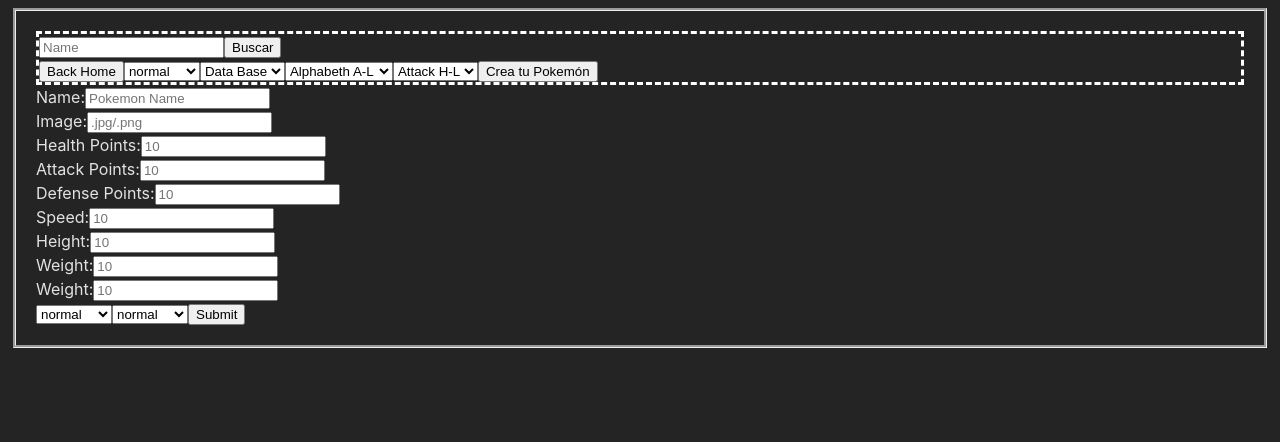
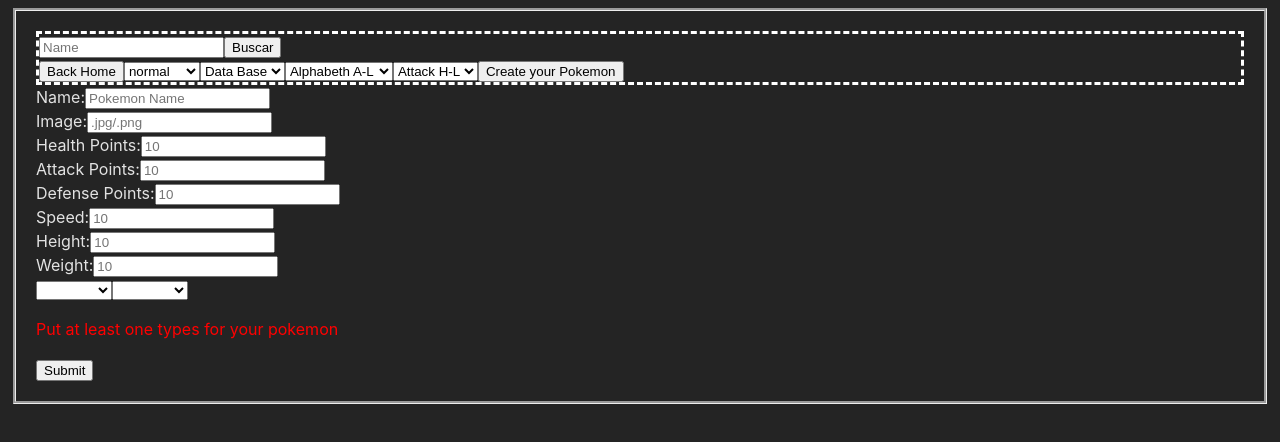
Before and after one commit to JFernandoLopez/PI-Pokemon, a React (Vite) app in the folder PI-Pokemon-main/front/: page /form in a window 1280 px wide. Shown: the top 442 px of the page. Built offline with nearby package versions, Linux system fonts and the light colour scheme.

Commit message:
[ADD] formBeforeBackUpload

```diff
--- a/PI-Pokemon-main/front/src/components/form/Form.jsx
+++ b/PI-Pokemon-main/front/src/components/form/Form.jsx
@@ -1,20 +1,117 @@
+import { useEffect, useState } from "react"
+import Validation from "./Validation"
 import Input from "../input/Input"
-import Select from "../select/Select"
+const types = ["","normal", "fighting", "flying", "poison", "ground", "rock", "bug", "ghost", "steel", "fire", "water", "grass", "electric", "psychic", "ice", "dragon", "dark", "fairy", "unknown", "shadow"]
 
 const Form = () => {
+
+    const [errors, setErrors] = useState({});
+    const [newPokemon, setNewPokemon] = useState({
+        name:"",
+        image: "",
+        hp: "",
+        attack: "",
+        defense: "",
+        speed: "",
+        height: "",
+        weight: "",
+        types: ["",""]
+    });
+    const [touchedFields, setTouchedFields] = useState({
+        name: false,
+        image: false,
+        hp: false,
+        attack: false,
+        defense: false,
+        speed: false,
+        height: false,
+        weight: false,
+      });
+
+
+    const handleChange = (event) => {
+        const property = event.target.name;
+        const value = event.target.value;
+
+        setNewPokemon({...newPokemon, [property]:value })
+        handleFieldTouch(property);
+    }
+
+    const handleTypes = (event) => {
+        const value = event.target.value;
+    const className = event.target.className;
+
+    const updatedTypes = [...newPokemon.types];
+
+    if (className === 'typesForm1') {
+        updatedTypes[0] = value;
+    }
+
+    if (className === 'typesForm2') {
+        updatedTypes[1] = value;
+    }
+
+    setNewPokemon({
+        ...newPokemon,
+        types: updatedTypes
+    });
+
+    handleFieldTouch('types');
+};
+
+    const handleFieldTouch = (property) => {
+        setTouchedFields({
+        ...touchedFields,
+        [property]: true,
+        });
+    };
+
+    useEffect(() => {
+        if(newPokemon.name === '' || newPokemon.image === '' || newPokemon.hp === '' || newPokemon.defense === '' || newPokemon.attack === '' || newPokemon.height === '' || newPokemon.weight === '' || newPokemon.speed === '' || newPokemon.types == ['' , '']){
+            const pokemonValidated = Validation(newPokemon);
+            setErrors(pokemonValidated)
+        }
+
+    }, [newPokemon])
+
+    const submitNewPokemon = (event) => {
+        event.preventDefault()
+    }
+
     return(
-        <form action="" className="form">
-            <Input nameForm='nameForm' name='Name:' type='text' placeholder="Pokemon Name"/>
-            <Input nameForm='imageForm' name='Image:' type='text' placeholder=".jpg/.png"/>
-            <Input nameForm='hpForm' name='Health Points:' type='number' placeholder="10"/>
-            <Input nameForm='attackForm' name='Attack Points:' type='number' placeholder="10"/>
-            <Input nameForm='defenseForm' name='Defense Points:' type='number' placeholder="10"/>
-            <Input nameForm='speedForm' name='Speed:' type='number' placeholder="10"/>
-            <Input nameForm='heightForm' name='Height:' type='number' placeholder="10"/>
-            <Input nameForm='weightForm' name='Weight:' type='number' placeholder="10"/>
-            <Input nameForm='weightForm' name='Weight:' type='number' placeholder="10"/>
-            <Select name='selectFirstType' values={["normal", "fighting", "flying", "poison", "ground", "rock", "bug", "ghost", "steel", "fire", "water", "grass", "electric", "psychic", "ice", "dragon", "dark", "fairy", "unknown", "shadow"]}  placeholder=''/>
-            <Select name='selectSecondType' values={["normal", "fighting", "flying", "poison", "ground", "rock", "bug", "ghost", "steel", "fire", "water", "grass", "electric", "psychic", "ice", "dragon", "dark", "fairy", "unknown", "shadow"]}  placeholder=''/>
+        <form onSubmit={submitNewPokemon} className="form">
+            <Input nameForm='name' name='Name:' type='text' placeholder="Pokemon Name" onChange={handleChange} onBlur={() => handleFieldTouch('name')}/>
+            {touchedFields.name && errors.name && <p style={{color: 'red'}}>{errors.name}</p>}
+
+            <Input nameForm='image' name='Image:' type='text' placeholder=".jpg/.png" onChange={handleChange} onBlur={() => handleFieldTouch('image')}/>
+            {touchedFields.image && errors.image && <p style={{color: 'red'}}>{errors.image}</p>}
+
+            <Input nameForm='hp' name='Health Points:' type='number' placeholder="10" onChange={handleChange} onBlur={() => handleFieldTouch('hp')}/>
+            {touchedFields.hp && errors.hp && <p style={{color: 'red'}}>{errors.hp}</p>}
+
+            <Input nameForm='attack' name='Attack Points:' type='number' placeholder="10" onChange={handleChange} onBlur={() => handleFieldTouch('attack')}/>
+            {touchedFields.attack && errors.attack && <p style={{color: 'red'}}>{errors.attack}</p>}
+
+            <Input nameForm='defense' name='Defense Points:' type='number' placeholder="10" onChange={handleChange} onBlur={() => handleFieldTouch('defense')}/>
+            {touchedFields.defense && errors.defense && <p style={{color: 'red'}}>{errors.defense}</p>}
+
+            <Input nameForm='speed' name='Speed:' type='number' placeholder="10" onChange={handleChange} onBlur={() => handleFieldTouch('speed')}/>
+            {touchedFields.speed && errors.speed && <p style={{color: 'red'}}>{errors.speed}</p>}
+
+            <Input nameForm='height' name='Height:' type='number' placeholder="10" onChange={handleChange} onBlur={() => handleFieldTouch('height')}/>
+            {touchedFields.height && errors.height && <p style={{color: 'red'}}>{errors.height}</p>}
+
+            <Input nameForm='weight' name='Weight:' type='number' placeholder="10" onChange={handleChange} onBlur={() => handleFieldTouch('weight')}/>
+            {touchedFields.weight && errors.weight && <p style={{color: 'red'}}>{errors.weight}</p>}
+
+            <select name='types' onChange={handleTypes} className='typesForm1' onBlur={() => handleFieldTouch('types')}>
+                {types.map((type, index) => <option value={type} key={index}>{type}</option>)}
+            </select>
+            <select name='types' onChange={handleTypes} className='typesForm2' onBlur={() => handleFieldTouch('types')}>
+                {types.map((type, index) => <option value={type} key={index}>{type}</option>)}
+            </select>
+            {errors.types && <p style={{color: 'red'}}>{errors.types}</p>}
+
             <input type="submit" name="ingresar"></input>
         </form>
     )
--- /dev/null
+++ b/PI-Pokemon-main/front/src/components/form/Validation.jsx
@@ -0,0 +1,42 @@
+
+const Validation = (pokemonData) => {
+ const errors = {}
+
+ if(pokemonData.name === ''){ errors.name = 'Invalid name'}
+
+ if(/\s/g.test(pokemonData.name)){ errors.name = "Invalid space in name"}
+
+ if (!pokemonData.image.includes('.jpg') && !pokemonData.image.includes('.png')){ errors.image = "Image must have format .jpg/.png"}
+
+ if(/\s/g.test(pokemonData.image)){ errors.image = "Invalid space in image"}
+
+ if(parseInt(pokemonData.hp) >= 255){ errors.hp = "Healt points must be low 256 points"}
+
+ if(pokemonData.hp === ''){ errors.hp = 'Put some health points to your pokemon'}
+
+ if(parseInt(pokemonData.attack) >= 190){ errors.attack = "Attack points must be low 191 points"}
+
+ if(pokemonData.attack === ''){ errors.attack = 'Put some attack points to your pokemon'}
+
+ if(parseInt(pokemonData.defense) >= 230){ errors.defense = "Defense points must be low 231 points"}
+
+ if(pokemonData.defense === ''){ errors.defense = 'Put some defense points to your pokemon'}
+
+ if(parseInt(pokemonData.speed) >= 138) {errors.speed = "Speed points must be low 138 points"}
+
+ if(pokemonData.speed === '') {errors.speed = 'Put some points to your pokemon'}
+
+ if(parseInt(pokemonData.height) >= 201) {errors.height = "Height points must be low 200 points"}
+
+ if(pokemonData.height === ''){errors.height = 'Put some height points to your pokemon'}
+
+ if(parseInt(pokemonData.weight) >= 9999) {errors.weight = "Weight points must be low 10000 points"}
+
+ if(pokemonData.weight === '') {errors.weight = 'Put some weight points to your pokemon'}
+
+ if(pokemonData.types[0] === "" && pokemonData.types[1] === ""){errors.types = "Put at least one types for your pokemon"}
+
+ return errors
+}
+
+export default Validation;
--- a/PI-Pokemon-main/front/src/components/input/Input.jsx
+++ b/PI-Pokemon-main/front/src/components/input/Input.jsx
@@ -1,9 +1,9 @@
 
-const Input = ({nameForm, name, type, placeholder}) => {
+const Input = ({nameForm, name, type, placeholder, onChange}) => {
     return(
         <div>
         <label htmlFor={nameForm}>{name}</label>
-        <input type={type} name={nameForm} placeholder={placeholder} required/>
+        <input type={type} name={nameForm} placeholder={placeholder} onChange={onChange} required/>
         </div>
     )
 }
--- a/PI-Pokemon-main/front/src/components/nav/Nav.jsx
+++ b/PI-Pokemon-main/front/src/components/nav/Nav.jsx
@@ -43,7 +43,7 @@
 
            <Select name='orderAttack' values={["Attack H-L", "Attack L-H"]} handleChange={handleEvent}/>
 
-           <Link to='/form'><button>Crea tu Pokemón</button></Link>
+           <Link to='/form'><button>Create your Pokemon</button></Link>
         </nav>
     )}
 }
--- a/PI-Pokemon-main/front/src/components/select/Select.jsx
+++ b/PI-Pokemon-main/front/src/components/select/Select.jsx
@@ -1,7 +1,7 @@
 
 const Select = ({ name, values, handleChange }) => {
     return (
-        <select name={name} onChange={handleChange} className={name} placeholder="">
+        <select name={name} onChange={handleChange} className={name}>
             {values.map((value) => {
                 return <option value={value} key={value}>{value}</option>;
             })}
--- a/PI-Pokemon-main/front/src/redux/reducer/reducer.js
+++ b/PI-Pokemon-main/front/src/redux/reducer/reducer.js
@@ -25,7 +25,7 @@
                          detailPokemon: action.payload
             };
             case FILTER_TYPES:
-            const filteredTypes = state.originalPokemons.filter((pokemon) => pokemon.type_id.includes(action.payload));
+            const filteredTypes = state.originalPokemons.filter((pokemon) => pokemon.types.includes(action.payload));
             return {
                 ...state,
                 pokemons: [...filteredTypes],
```
